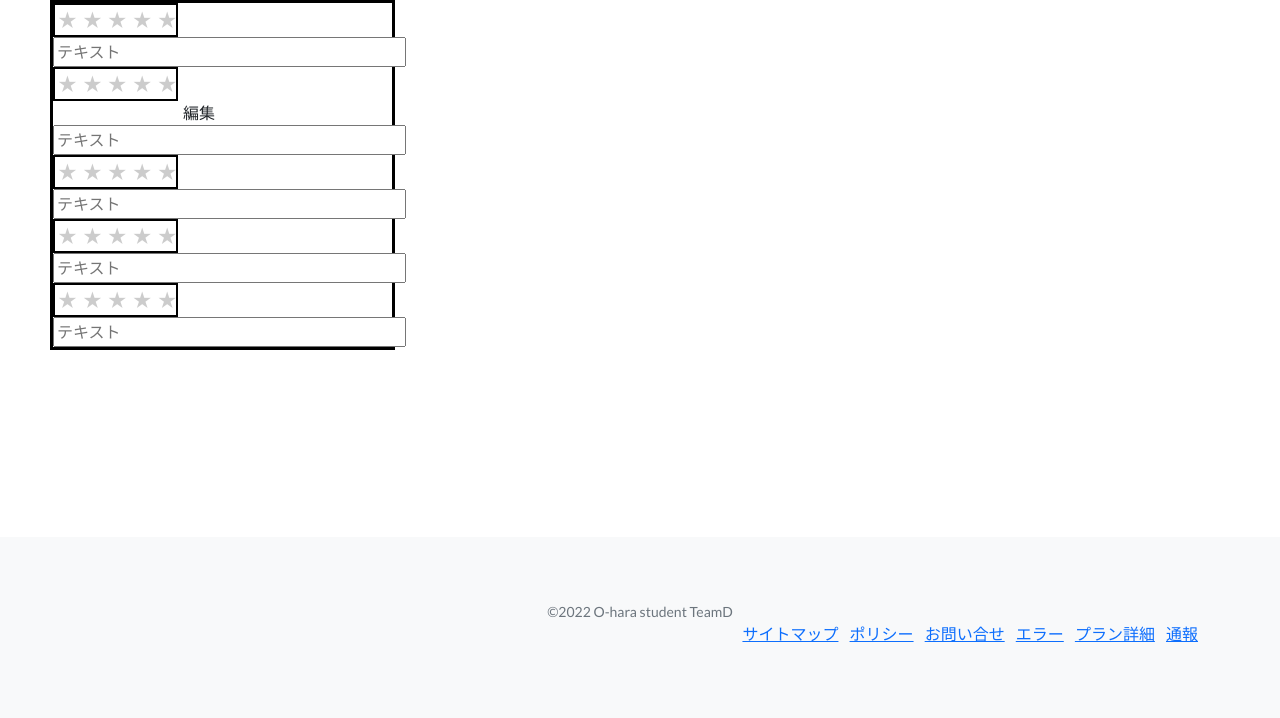
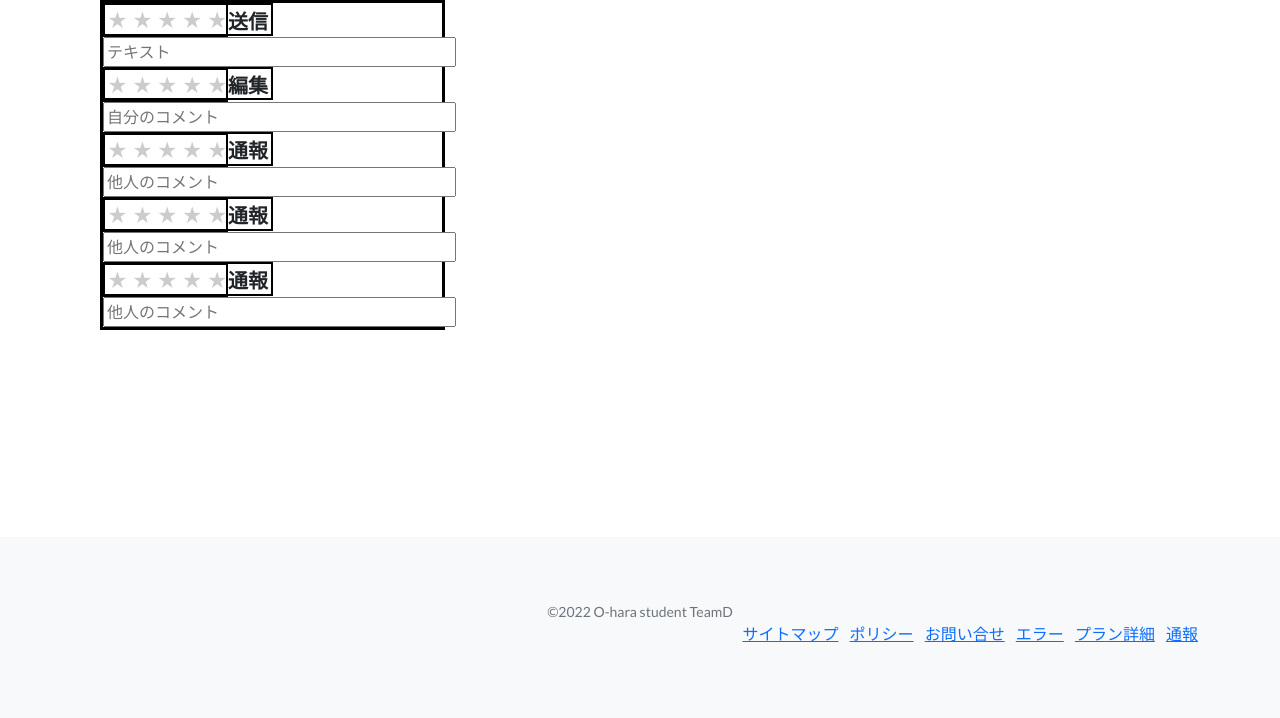
Before and after one commit to morihisa1235/plan_system, a Django app: page /plan_detail/ in a window 1280 px wide. Shown: the part 82-800 px from the top of the page. Run offline with Django 3.2, Linux system fonts and the light colour scheme; some libraries are stand-ins or nearby versions.

Commit message:
プラン詳細の画面一部

```diff
--- a/maplan/templates/plan_detail.html
+++ b/maplan/templates/plan_detail.html
@@ -5,9 +5,12 @@
 {% block title %}地図+旅行プラン作成システム{% endblock %}
 
 {% block contents %}
-<!--1-->
+
 <div class = "plan_detail_comment_boder">
-    <div class = "rate_form_boder">
+
+<!--送信-->
+
+    <div class = "rate_form_boder1" style="float:left">
 <div class="rate-form1">
         <input id="star5" type="radio" name="rate" value="5">
         <label for="star5">★</label>
@@ -25,12 +28,44 @@
         <label for="star1">★</label>
     </div>
         </div>
-<div class = "rate_text"><input type="text" name="namae" size="40" maxlength="20" placeholder="テキスト"></div>
+    <div class = "send"><label class="open4" for="pop-up4"><h5>送信</h5></label></div>
+        <input type="checkbox" id="pop-up4">
+        <div class="overlay4">
+    <div class="window4">
+
+<div class = "send_headline">
+    <h4>以下の内容で送信してよろしいですか？</h4><br>
+    <p>
+
+<div>
+	<textarea name="comment" placeholder="自分のコメント" cols="40" rows="8"></textarea>
+</div>
+
+<br><br>
+
+<div class = "plan_button">
+    <a class="btn btn-primary" href="{% url 'maplan:plan_detail' %}">戻る</a>
+    <label>
+        <a class="btn btn-primary">送信</a>
+   <input type="checkbox" name="checkbox">
+    <div id="popup">
+          <br><br>
+              <h4>コメントの送信が完了しました。</h4><br><br><br><br><br>
+        <a class="btn btn-primary" href="{% url 'maplan:plan_detail' %}">OK</a>
+    </div>
+    </label>
+</div>
+</div>
+    </div>
+        </div>
+<div><input type="text" name="namae" size="40" maxlength="20" placeholder="テキスト"></div>
 
 <!---->
 
-<!--2-->
-    <div class = "rate_form_boder">
+
+<!--編集-->
+
+    <div class="rate_form_boder" style="float:left">
 <div class="rate-form1">
         <input id="star5-1" type="radio" name="rate" value="5">
         <label for="star5-1">★</label>
@@ -48,8 +83,7 @@
         <label for="star1-1">★</label>
 </div>
     </div>
-
-    <div class = "change"><label class="open" for="pop-up">編集</label></div>
+    <div class = "change"><label class="open" for="pop-up"><h5>編集</h5></label></div>
         <input type="checkbox" id="pop-up">
         <div class="overlay">
 	<div class="window">
@@ -151,17 +185,19 @@
         </div>
     </div>
     </label>
-<!---->
-
 
 </div>
 	</div>
 </div>
 </div>
-<div><input type="text" name="namae" size="40" maxlength="20" placeholder="テキスト"></div>
+<div><input type="text" readonly name="namae" size="40" maxlength="20" placeholder="自分のコメント"></div>
+
 <!---->
 
-    <div class = "rate_form_boder">
+
+<!--通報-->
+
+    <div class = "rate_form_boder" style="float:left">
 <div class="rate-form1">
         <input id="star5-3" type="radio" name="rate" value="5">
         <label for="star5-3">★</label>
@@ -179,54 +215,146 @@
         <label for="star1-3">★</label>
 </div>
     </div>
-<div><input type="text" name="namae" size="40" maxlength="20" placeholder="テキスト"></div>
+    <div class = "report"><label class="open3" for="pop-up3"><h5>通報</h5></label></div>
+        <input type="checkbox" id="pop-up3">
+        <div class="overlay3">
+	<div class="window3">
+
+<div class = "report_text">
+    <h4>通報内容を下記にご記入ください</h4><br>
+    <p>
+    <div>
+	    <textarea name="comment" placeholder="10文字未満であり連続した文字は送信不可" cols="40" rows="8"></textarea>
+    </div>
 
 
-    <div class = "rate_form_boder">
+<br><br>
+
+<div class = "plan_button">
+    <a class="btn btn-primary" href="{% url 'maplan:plan_detail' %}">戻る</a>
+
+    <label>
+    <a class="btn btn-primary">通報</a>
+    <input type="checkbox" name="checkbox">
+
+    <div id="popup">
+       <br><br>
+       <h4>ご協力いただきありがとうございました。</h4><br><br><br><br><br>
+       <a class="btn btn-primary" href="{% url 'maplan:plan_detail' %}">戻る</a>
+   </div>
+    </label>
+    </div>
+</div>
+        </div>
+        </div>
+<div><input type="text" readonly name="namae" size="40" maxlength="20" placeholder="他人のコメント"></div>
+
+
+    <div class = "rate_form_boder" style="float:left">
 <div class="rate-form1">
-        <input id="star5-4" type="radio" name="rate" value="5">
-        <label for="star5-4">★</label>
+        <input id="star5-3" type="radio" name="rate" value="5">
+        <label for="star5-3">★</label>
 
-        <input id="star4-4" type="radio" name="rate" value="4">
-        <label for="star4-4">★</label>
+        <input id="star4-3" type="radio" name="rate" value="4">
+        <label for="star4-3">★</label>
 
-        <input id="star3-4" type="radio" name="rate" value="3">
-        <label for="star3-4">★</label>
+        <input id="star3-3" type="radio" name="rate" value="3">
+        <label for="star3-3">★</label>
 
-        <input id="star2-4" type="radio" name="rate" value="2">
-        <label for="star2-4">★</label>
+        <input id="star2-3" type="radio" name="rate" value="2">
+        <label for="star2-3">★</label>
 
-        <input id="star1-4" type="radio" name="rate" value="1">
-        <label for="star1-4">★</label>
+        <input id="star1-3" type="radio" name="rate" value="1">
+        <label for="star1-3">★</label>
 </div>
     </div>
-<div><input type="text" name="namae" size="40" maxlength="20" placeholder="テキスト"></div>
+    <div class = "report"><label class="open3" for="pop-up3"><h5>通報</h5></label></div>
+        <input type="checkbox" id="pop-up3">
+        <div class="overlay3">
+	<div class="window3">
+
+<div class = "report_text">
+    <h4>通報内容を下記にご記入ください</h4><br>
+    <p>
+    <div>
+	    <textarea name="comment" placeholder="10文字未満であり連続した文字は送信不可" cols="40" rows="8"></textarea>
+    </div>
 
 
-    <div class = "rate_form_boder">
+<br><br>
+
+<div class = "plan_button">
+    <a class="btn btn-primary" href="{% url 'maplan:plan_detail' %}">戻る</a>
+
+    <label>
+    <a class="btn btn-primary">通報</a>
+    <input type="checkbox" name="checkbox">
+
+    <div id="popup">
+       <br><br>
+       <h4>ご協力いただきありがとうございました。</h4><br><br><br><br><br>
+       <a class="btn btn-primary" href="{% url 'maplan:plan_detail' %}">戻る</a>
+   </div>
+    </label>
+    </div>
+</div>
+        </div>
+        </div>
+<div><input type="text" readonly name="namae" size="40" maxlength="20" placeholder="他人のコメント"></div>
+
+
+    <div class = "rate_form_boder" style="float:left">
 <div class="rate-form1">
-        <input id="star5-5" type="radio" name="rate" value="5">
-        <label for="star5-5">★</label>
+        <input id="star5-3" type="radio" name="rate" value="5">
+        <label for="star5-3">★</label>
 
-        <input id="star4-5" type="radio" name="rate" value="4">
-        <label for="star4-5">★</label>
+        <input id="star4-3" type="radio" name="rate" value="4">
+        <label for="star4-3">★</label>
 
-        <input id="star3-5" type="radio" name="rate" value="3">
-        <label for="star3-5">★</label>
+        <input id="star3-3" type="radio" name="rate" value="3">
+        <label for="star3-3">★</label>
 
-        <input id="star2-5" type="radio" name="rate" value="2">
-        <label for="star2-5">★</label>
+        <input id="star2-3" type="radio" name="rate" value="2">
+        <label for="star2-3">★</label>
 
-        <input id="star1-5" type="radio" name="rate" value="1">
-        <label for="star1-5">★</label>
+        <input id="star1-3" type="radio" name="rate" value="1">
+        <label for="star1-3">★</label>
 </div>
     </div>
-<div><input type="text" name="namae" size="40" maxlength="20" placeholder="テキスト"></div>
+    <div class = "report"><label class="open3" for="pop-up3"><h5>通報</h5></label></div>
+        <input type="checkbox" id="pop-up3">
+        <div class="overlay3">
+	<div class="window3">
 
-</div>
-
-<!--通報-->
+<div class = "report_text">
+    <h4>通報内容を下記にご記入ください</h4><br>
+    <p>
+    <div>
+	    <textarea name="comment" placeholder="10文字未満であり連続した文字は送信不可" cols="40" rows="8"></textarea>
+    </div>
 
 
+<br><br>
 
+<div class = "plan_button">
+    <a class="btn btn-primary" href="{% url 'maplan:plan_detail' %}">戻る</a>
+
+    <label>
+    <a class="btn btn-primary">通報</a>
+    <input type="checkbox" name="checkbox">
+
+    <div id="popup">
+       <br><br>
+       <h4>ご協力いただきありがとうございました。</h4><br><br><br><br><br>
+       <a class="btn btn-primary" href="{% url 'maplan:plan_detail' %}">戻る</a>
+   </div>
+    </label>
+    </div>
+</div>
+        </div>
+        </div>
+<div><input type="text" readonly name="namae" size="40" maxlength="20" placeholder="他人のコメント"></div>
+
+<!---->
+</div>
 {% endblock %}
--- a/static/css/mystyle.css
+++ b/static/css/mystyle.css
@@ -211,9 +211,11 @@ footer {
 
 
 .rate-form1 {
+  border: #000000 solid 2px;
   display: flex;
   flex-direction: row-reverse;
   justify-content: flex-end;
+
 }
 
 .rate-form1 input[type=radio] {
@@ -407,6 +409,18 @@ label span{
 }
 
 
+label span{
+	display: block;
+	position: fixed;
+	width: 100%;
+	height: 100vh;
+	top: 0;
+	left: 0;
+	z-index: 9999;
+	background: rgba(0, 0, 0, 0.6);
+}
+
+
 
 #popup{
 	display: none;
@@ -421,10 +435,6 @@ label span{
 	border-radius: 4px;
 	align-items: center;
 	transform: translate(-50%, -50%);
-}
-
-label{
-  display:block;
 }
 
 label span:hover{
@@ -453,6 +463,7 @@ input[type="checkbox"]:checked + #popup{
 	align-items: center;
 	transform: translate(-50%, -50%);
 }
+
 
 label{
   display:block;
@@ -516,16 +527,130 @@ input[type="checkbox"]:checked + #popup {
 }
 
 .change {
-    margin-left: 130px
+    padding-top: 3.7px;
+    height: 33px;
+    border: #000000 solid 2px;
+    width:170px;
 }
 
 .plan_detail_comment_boder {
     border: #000000 solid 3px;
     width: 345px;
-    margin-left: 50px
+    margin-left: 100px
 }
 
 .rate_form_boder{
-    border: #000000 solid 2px;
+    margin-top: 1px;
     width: 125px
 }
+
+.rate_form_boder1{
+    width: 125px
+}
+
+.report {
+    padding-top: 3.7px;
+    height: 34px;
+    border: #000000 solid 2px;
+    width:170px;
+}
+
+.report_text {
+    text-align: center;
+    padding-top: 90px
+}
+
+.overlay3 {
+	display: none;
+}
+
+.window3 {
+	position: fixed;
+	top: 50%;
+	left: 50%;
+	width: 100vw;
+	max-width: 55%;
+    padding: 20px;
+	height: 85%;
+	background-color: #fff;
+	border-radius: 4px;
+	align-items: center;
+	transform: translate(-50%, -50%);
+}
+
+#popup3 {
+	display: none;
+	position: fixed;
+	top: 50%;
+	left: 50%;
+	width: 100vw;
+	max-width: 100%;
+    padding: 20px;
+	height: 100%;
+	background-color: #fff;
+	border-radius: 4px;
+	align-items: center;
+	transform: translate(-50%, -50%);
+}
+
+
+#pop-up3:checked + .overlay3 {
+	display: block;
+	position: fixed;
+	width: 100%;
+	height: 100vh;
+	top: 0;
+	left: 0;
+	z-index: 9999;
+	background: rgba(0, 0, 0, 0.6);
+}
+
+.send_headline {
+    text-align: center;
+    padding-top: 90px
+}
+
+.send {
+    padding-top: 3.7px;
+    height: 33px;
+    border: #000000 solid 2px;
+    width:170px;
+}
+
+.open3 {
+	cursor:pointer;
+}
+
+.open4 {
+	cursor:pointer;
+}
+#pop-up4 {
+	display: none;
+}
+.overlay4 {
+	display: none;
+}
+#pop-up4:checked + .overlay4 {
+	display: block;
+	position: fixed;
+	width: 100%;
+	height: 100vh;
+	top: 0;
+	left: 0;
+	z-index: 9999;
+	background: rgba(0, 0, 0, 0.6);
+}
+
+.window4 {
+	position: fixed;
+	top: 50%;
+	left: 50%;
+	width: 100vw;
+	max-width: 55%;
+    padding: 20px;
+	height: 85%;
+	background-color: #fff;
+	border-radius: 4px;
+	align-items: center;
+	transform: translate(-50%, -50%);
+}
```
Also changed, not shown: maplan/templates/plantuuhou.html (deleted, +0 -40 lines).
